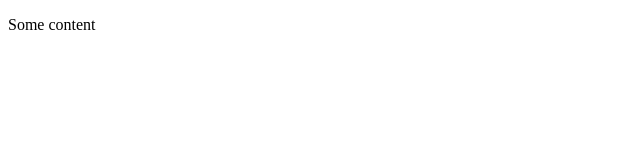
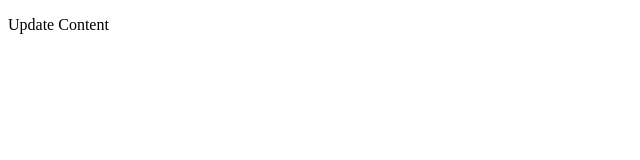
Before and after one commit to foohyfooh/gh-test, a website: page index.html in a window 1280 px wide. Shown: the full height of the page, 0-640 px from the left. Drawn offline with Linux system fonts and the light colour scheme.

Commit message:
Update Content

```diff
--- a/index.html
+++ b/index.html
@@ -5,6 +5,6 @@
     <title>Github Pages Test</title>
 </head>
 <body>
-    <p>Some content</p>
+    <p>Update Content</p>
 </body>
 </html>
```
